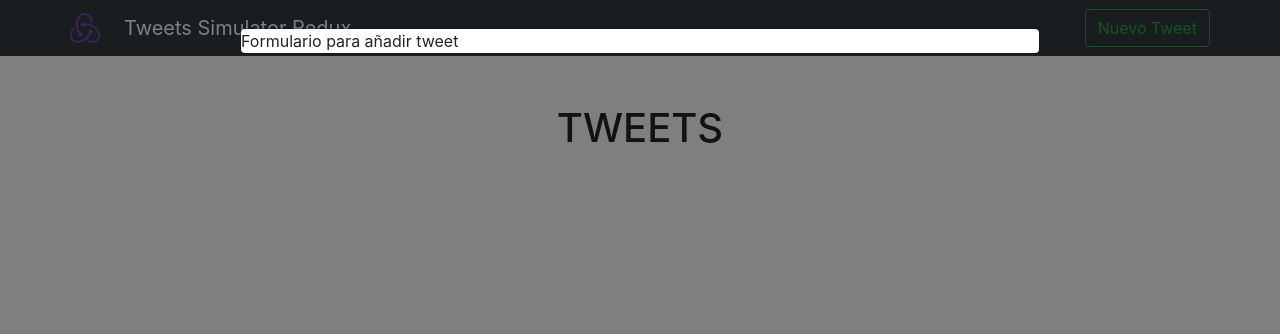
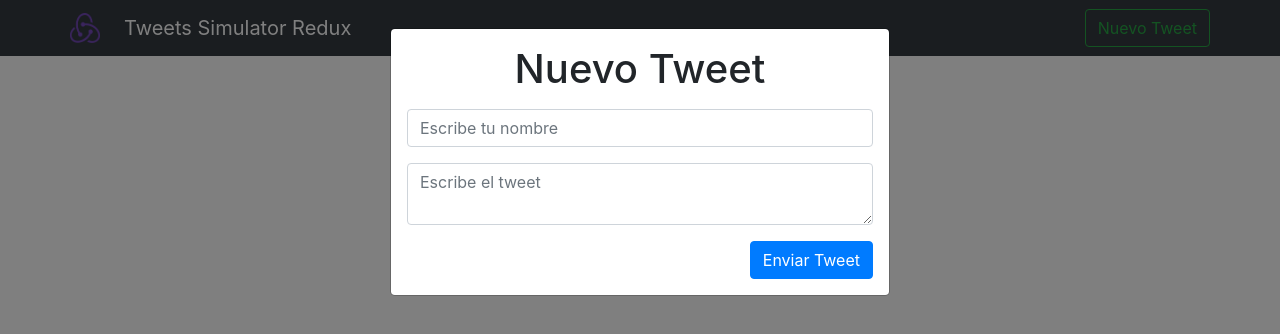
Before and after one commit to rcarpioponce/react-tweet-simulator-redux, a React (Create React App) app: page / in a window 1280 px wide. Both pictures are taken after a click on the button "Nuevo Tweet". Shown: the top 334 px of the page. Built offline with nearby package versions, Linux system fonts and the light colour scheme.

Commit message:
formulario implementado validacion de campos por concluir

```diff
--- a/src/App.js
+++ b/src/App.js
@@ -3,6 +3,7 @@ import { Container } from "react-bootstrap";
 
 import Menu from "./components/Menu";
 import Modal from "./components/Modal";
+import FormAddTweet from "./components/FormAddTweet";
 //import store
 import store from "./store";
 import { Provider } from "react-redux";
@@ -14,7 +15,9 @@ export default function App() {
       <Container className="mt-5">
         <h1 className="text-center">TWEETS</h1>
       </Container>
-      <Modal>Formulario para añadir tweet</Modal>
+      <Modal>
+        <FormAddTweet />
+      </Modal>
     </Provider>
   );
 }
--- /dev/null
+++ b/src/components/FormAddTweet.js
@@ -0,0 +1,48 @@
+import React, { useState } from "react";
+import { Form, Button } from "react-bootstrap";
+
+export default function FormAddTweet() {
+  const [formValue, setFormValue] = useState({
+    name: "",
+    tweet: ""
+  });
+
+  const onChange = e => {
+    setFormValue({
+      ...formValue,
+      [e.target.name]: e.target.value
+    });
+  };
+
+  const onSubmit = e => {
+    e.preventDefault();
+    const { name, tweet } = formValue;
+    if (!name || !tweet) {
+      console.log("todos los campos son obligatorios");
+      return false;
+    }
+    console.log("tweet enviado");
+  };
+
+  return (
+    <Form className="m-3" onChange={onChange} onSubmit={onSubmit}>
+      <Form.Group className="text-center">
+        <h1>Nuevo Tweet</h1>
+      </Form.Group>
+      <Form.Group>
+        <Form.Control type="text" name="name" placeholder="Escribe tu nombre" />
+      </Form.Group>
+      <Form.Group>
+        <Form.Control
+          as="textarea"
+          name="tweet"
+          row="3"
+          placeholder="Escribe el tweet"
+        />
+      </Form.Group>
+      <Button variant="primary" type="submit" className="float-right m-t-5">
+        Enviar Tweet
+      </Button>
+    </Form>
+  );
+}
--- a/src/components/Modal.js
+++ b/src/components/Modal.js
@@ -21,7 +21,7 @@ export default function Modal(props) {
   const isOpenModal = useSelector(state => state.modals.stateModalAddTweet);
 
   return (
-    <ModalB show={isOpenModal} onHide={closeModal} size="lg">
+    <ModalB show={isOpenModal} onHide={closeModal}>
       {children}
     </ModalB>
   );
```
